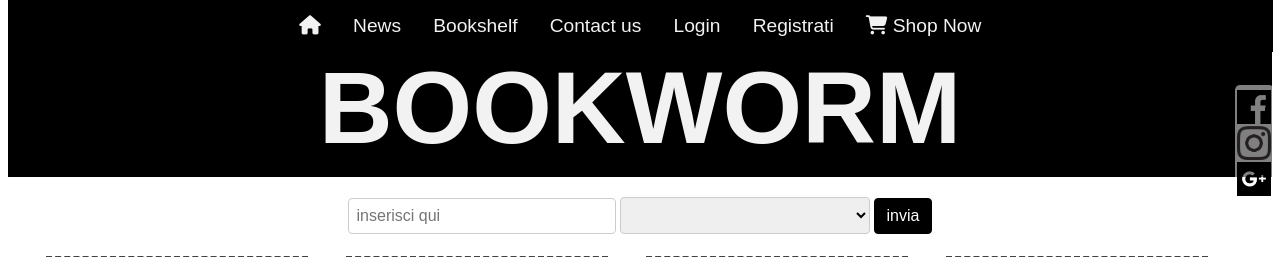
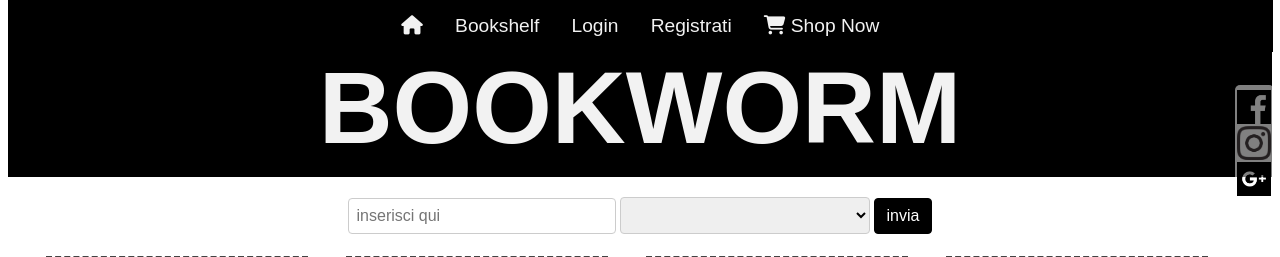
Before and after one commit to Tomawk/SNH_Project, a PHP site: page /bookshelf.php in a window 1280 px wide. Shown: the top 257 px of the page. Run offline with PHP 8.4, Linux system fonts and the light colour scheme; data comes from the database, SQL or seed files in the repository; some libraries are stand-ins or nearby versions.

Commit message:
piccole modifiche alla navbar in ricerca libro

```diff
--- a/bookshelf.php
+++ b/bookshelf.php
@@ -26,9 +26,7 @@
     <table>
         <tr>
             <td><a href="index.php"><i class="fa-solid fa-house"></i></a></td>
-            <td><a href="index.php#hr1">News</a></td>
             <td><a onclick="scrollup()">Bookshelf</a></td>
-            <td><a href="index.php#contatti">Contact us</a></td>
 
             <?php /* Verifica se l'utente è loggato e nel caso mostra il bottone con il nome */
 
--- a/utility/filtering_books.php
+++ b/utility/filtering_books.php
@@ -25,7 +25,6 @@
     $stmt->execute();
 
     $result = $stmt->get_result();
-
 
     $resultCount=mysqli_num_rows($result);
 
```
